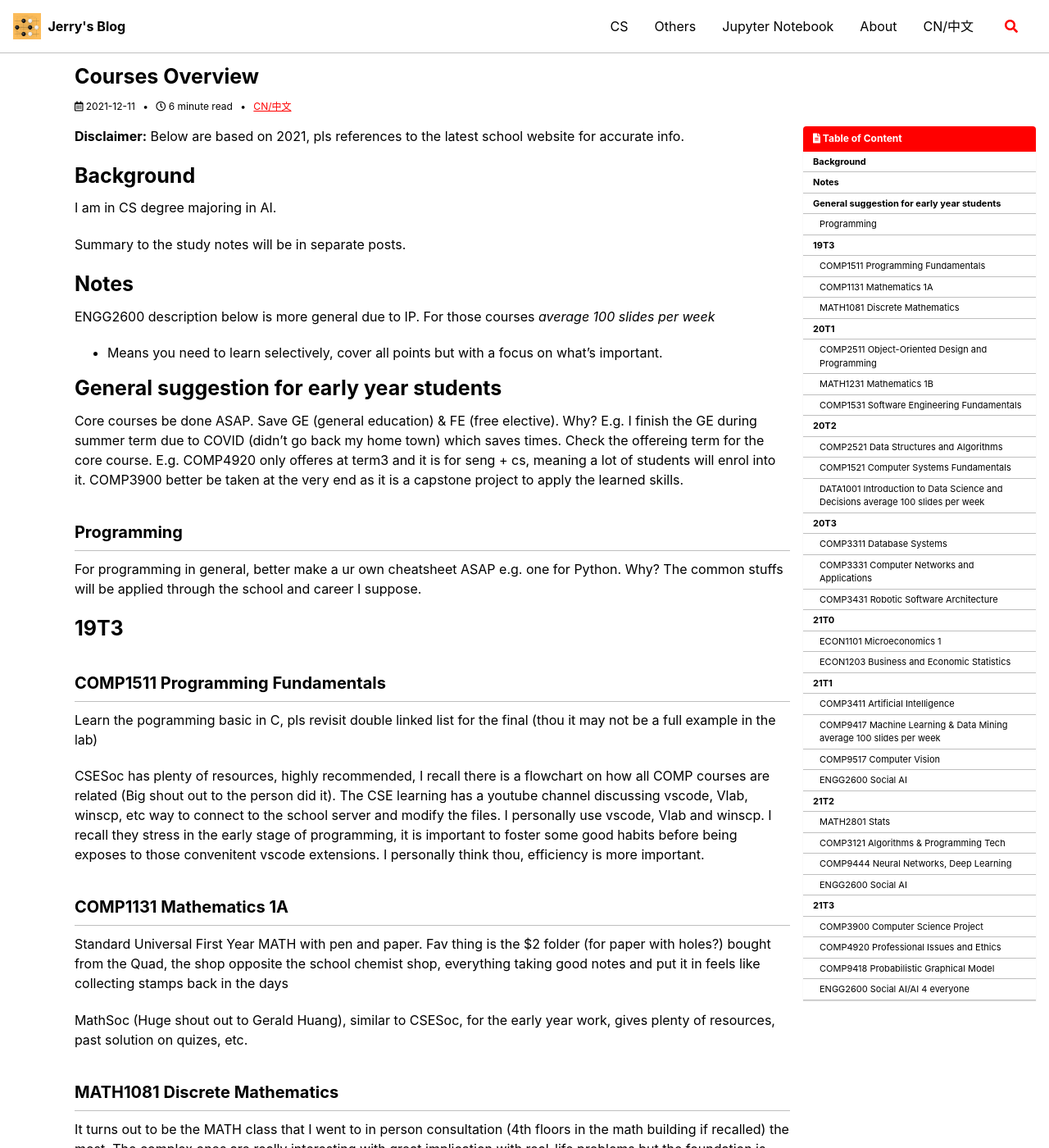
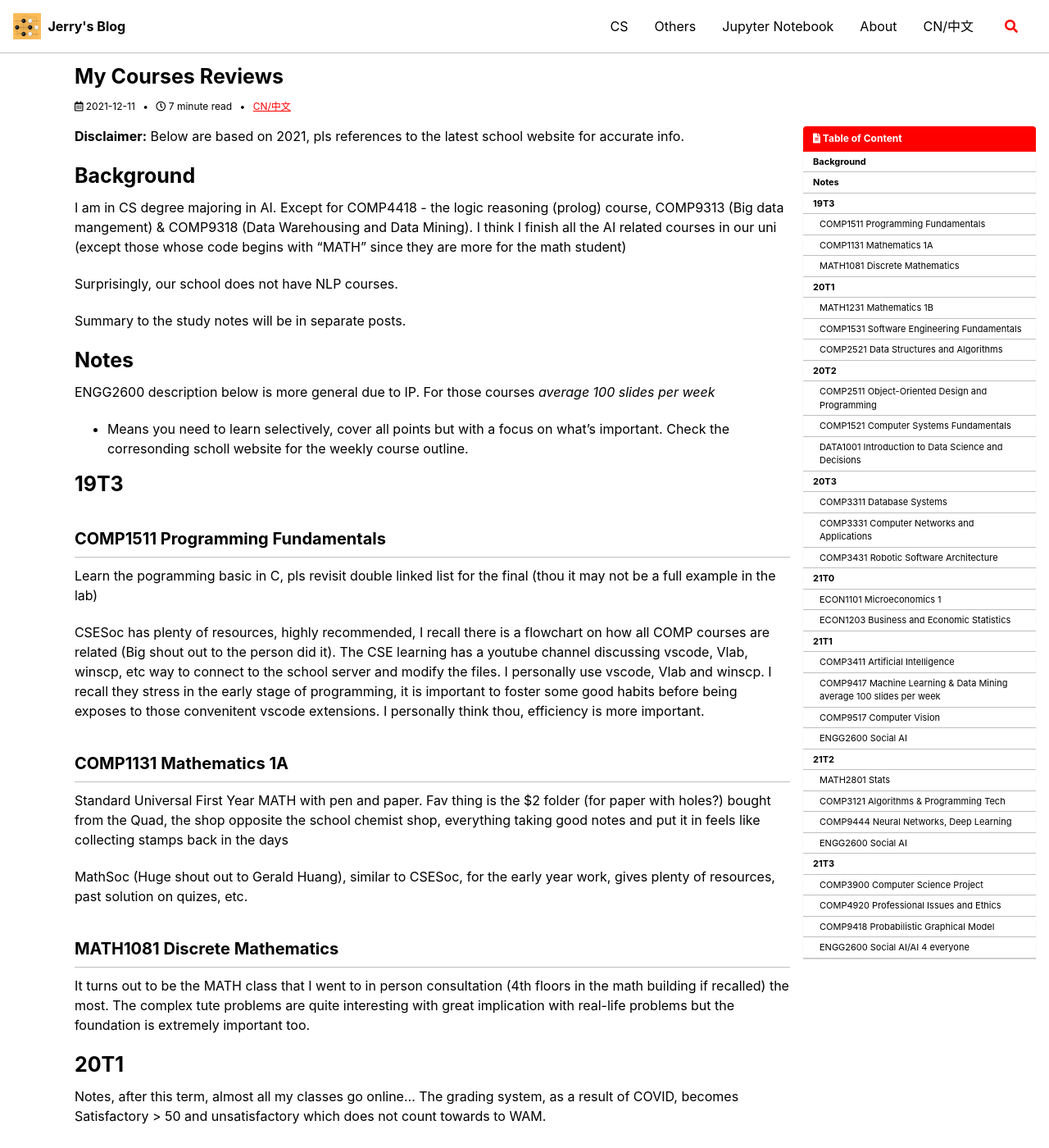
Before and after one commit to postsent/postsent.github.io, a Jekyll site: the page built from _posts/unsw/2021-12-11-courses.md, in a window 1280 px wide and 1400 px high. Shown: the whole window at 82% size. Built offline with Jekyll 4.4.1, drawn with Linux system fonts in a browser that asks for light colours; cached includes are drawn as plain includes; emoji names are drawn with the system emoji font; comment, search, counter and statistics services are not loaded; some of the changed text lies outside the part shown.

Commit message:
update unsw courses

```diff
--- a/_posts/unsw/2021-12-11-UNSW.md
+++ b/_posts/unsw/2021-12-11-UNSW.md
@@ -14,6 +14,19 @@
 
 UNSW Foundation Year(standard, alternative to Year12,non-HSC): 2018.11~2019.07
 Total duration: 2 year (online) + 1 term (in person).
+
+
+# General suggestion for early year students
+
+Core courses be done ASAP. Save GE (general education) & FE (free elective). Why? E.g. I finish the GE during summer term due to COVID (didn't go back my home town) which saves times.
+Check the offereing term for the core course.
+E.g. COMP4920 only offeres at term3 and it is for seng + cs, meaning a lot of students will enrol into it.
+COMP3900 better be taken at the very end as it is a capstone project to apply the learned skills.
+
+## Programming
+
+For programming in general, better make a ur own cheatsheet ASAP e.g. one for Python. Why? The common stuffs will be applied through the school and career I suppose.
+
 
 # UNSW COURSES
 
--- a/_posts/unsw/2021-12-11-courses.md
+++ b/_posts/unsw/2021-12-11-courses.md
@@ -1,5 +1,5 @@
 ---
-title: Courses Overview
+title: My Courses Reviews
 date: 2021-12-11
 categories:
   - UNSW
@@ -14,6 +14,9 @@
 # Background
 
 I am in CS degree majoring in AI.
+Except for COMP4418 - the logic reasoning (prolog) course, COMP9313 (Big data mangement) & COMP9318 (Data Warehousing and Data Mining). I think I finish all the AI related courses in our uni (except those whose code begins with "MATH" since they are more for the math student)
+
+Surprisingly, our school does not have NLP courses.
 
 Summary to the study notes will be in separate posts.
 
@@ -22,17 +25,7 @@
 ENGG2600 description below is more general due to IP.
 For those courses *average 100 slides per week*
 - Means you need to learn selectively, cover all points but with a focus on what's important.
-
-# General suggestion for early year students
-
-Core courses be done ASAP. Save GE (general education) & FE (free elective). Why? E.g. I finish the GE during summer term due to COVID (didn't go back my home town) which saves times.
-Check the offereing term for the core course.
-E.g. COMP4920 only offeres at term3 and it is for seng + cs, meaning a lot of students will enrol into it.
-COMP3900 better be taken at the very end as it is a capstone project to apply the learned skills.
-
-## Programming
-
-For programming in general, better make a ur own cheatsheet ASAP e.g. one for Python. Why? The common stuffs will be applied through the school and career I suppose.
+Check the corresonding scholl website for the weekly course outline.
 
 # 19T3
 
@@ -50,7 +43,7 @@
 MathSoc (Huge shout out to Gerald Huang), similar to CSESoc, for the early year work, gives plenty of resources, past solution on quizes, etc.
 
 ## MATH1081 Discrete Mathematics
-It turns out to be the MATH class that I went to in person consultation (4th floors in the math building if recalled) the most. The complex ones are really interesting with great implication with real-life problems but the foundation is extremely important too.
+It turns out to be the MATH class that I went to in person consultation (4th floors in the math building if recalled) the most. The complex tute problems are quite interesting with great implication with real-life problems but the foundation is extremely important too.
 
 
 # 20T1
@@ -58,15 +51,44 @@
 Notes, after this term, almost all my classes go online...
 The grading system, as a result of COVID, becomes Satisfactory > 50 and unsatisfactory which does not count towards to WAM.
 
-## COMP2511 Object-Oriented Design and Programming
 ## MATH1231 Mathematics 1B
+
+1131 continue.
+
 ## COMP1531 Software Engineering Fundamentals
+
+Hayden taught this course. First team project course. The project is about a chat platform with frontend ready and backend leaves for us to implemented. Flask, Python, in-file database + global variable are used.
+
+## COMP2521 Data Structures and Algorithms
+
 
 # 20T2
 
-## COMP2521 Data Structures and Algorithms
+## COMP2511 Object-Oriented Design and Programming
+
+Standard universal OOP course in Java. Use javafx to write a dungeon game. Main focus on design patterns.
+
+Standard general data structure course.
+
+<p align="center">
+<img src="/assets/images/unsw-courses/2511-1.png" alt="drawing" width="500"/>
+</p>
+<p align="center">
+<img src="/assets/images/unsw-courses/2511-2.png" alt="drawing" width="500"/>
+</p>
+<p align="center">
+<img src="/assets/images/unsw-courses/2511-3.png" alt="drawing" width="500"/>
+</p>
+<p align="center">
+<img src="/assets/images/unsw-courses/2511-4.png" alt="drawing" width="500"/>
+</p>
+<figcaption align="center">Menu, Boss level, Enemy level</figcaption>
+
 ## COMP1521 Computer Systems Fundamentals
-## DATA1001 Introduction to Data Science and Decisions average 100 slides per week
+
+Taught in MIPS, low level. Register, threads, process, floating points, bit operator, binary, hex, dec conversion, file system, directory, virtual memory, concurrency. C to MIPS and vice versa.
+
+## DATA1001 Introduction to Data Science and Decisions
 
 # 20T3
 
@@ -81,10 +103,10 @@
 Before I saw a lot of memes on the playecnomic game, after taking this course, finally understand it. Btw, based on my scapter on the classutil website, this course is the most taken for many years.
 So how is the game u probably wonder? A lot of room for improvement. Not recommend spending much time, just starts early, make a simple strategy and then get over it.
 The online format of the course thou, is the most well-structured among all the courses I took.
-<figure align="center">
+<p align="center">
 <img src="/assets/images/unsw-courses/1101-game.jpg" alt="image" />
 <figcaption align="center">playeconomics</figcaption>
-</figure>
+</p>
 
 
 ## ECON1203 Business and Economic Statistics
@@ -120,10 +142,10 @@
 
 We choose to do the chatbot project (only 3 teams choose it among 100+).
 Architecture diagram as below
-<figure align="center">
+<p align="center">
 <img src="/assets/images/3900-architecture.png" alt="image" />
 <figcaption align="center">Photo credited: Chi, Our team Scrum Master & teammates</figcaption>
-</figure>
+</p>
 
 Dialogflow intent-based handler passes message from frontend to backend and vice versa, which allows us to unplug the frontend and integrate other platform easier.
 Facebook and Discord integration shares the same output format - plain text. Thou there are built-in API to display them nicer.
@@ -143,10 +165,10 @@
 > :gem:**Tips**: Choose a tutor who is not having too many tutorials, otherwise, they cannot communicate with so many students well. Be acitive in tute. Starts writing early. UNSW smartThinking - provides nice feedback for writing assginment
 
 
-<figure align="center">
+<p align="center">
 <img src="/assets/images/4920-ethics-kant-mill.png" alt="image" />
 <figcaption align="center">Photo credited: COMP4920 Lecture slides</figcaption>
-</figure>
+</p>
 
 ## COMP9418 Probabilistic Graphical Model
 
@@ -163,17 +185,18 @@
 The youtube playlist is not yet public, below are some slides of our videos.
 Final assessment mainly based on the GitLab with others documentation tool taking into account.
 We did aggregate everything into the GitLab including all important documention and summary of the progress for the whole year.
-Below images - Photo credited: Social AI Team
-<figure align="center">
-<img height="200" src="/assets/images/unsw-courses/2600-robot-explore.png" alt="image" />
-</figure>
 
-<figure align="center">
-<img height="200" src="/assets/images/unsw-courses/2600-map.png" alt="image" />
-</figure>
+<p align="center">
+<img width="400" src="/assets/images/unsw-courses/2600-robot-explore.png" alt="image" />
+</p>
 
-<figure align="center">
-<img height="200" src="/assets/images/unsw-courses/2600-victim-dataset.png" alt="image" />
-</figure>
+<p align="center">
+<img width="400" src="/assets/images/unsw-courses/2600-map.png" alt="image" />
+</p>
+
+<p align="center">
+<img width="400" src="/assets/images/unsw-courses/2600-victim-dataset.png" alt="image" />
+<figcaption align="center">Photo credited: Soical AI Team</figcaption>
+</p>
 
 Last note, without this course, I won't be finish the degree early unless I takes 4 this term (thou I did spend a considerable amount of time still in this course). In this course, during this COVID, having these lovely teammate and "Instructor/Prof/Dr/Lecturer" who will be with you for a year, I personally think is the best way to conclude my bacholer degree. Huge thanks to everyone in the team.
```
Also changed, not shown: _posts/2021-12-14-post-template.md (+1 -1 lines), _posts/cheatsheet/2021-12-14-mdcheatsheet.md (+5 -1 lines), _posts/jeykll/2021-12-11-Jekyll-custom.md (+4 -4 lines), _posts/jeykll/2021-12-12-Jekyll-exp.md (+1 -1 lines), assets/images/unsw-courses/2511-1.png (added), assets/images/unsw-courses/2511-2.png (added), assets/images/unsw-courses/2511-3.png (added), assets/images/unsw-courses/2511-4.png (added).
